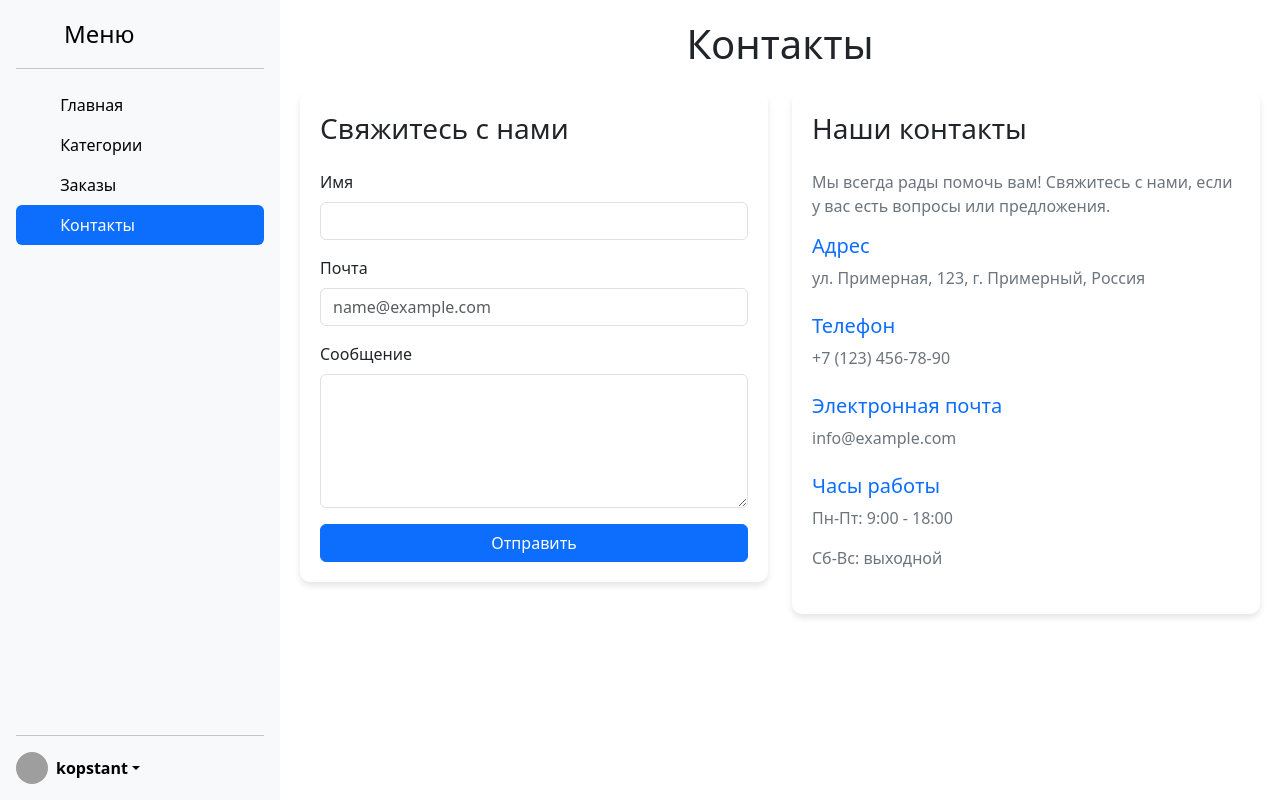
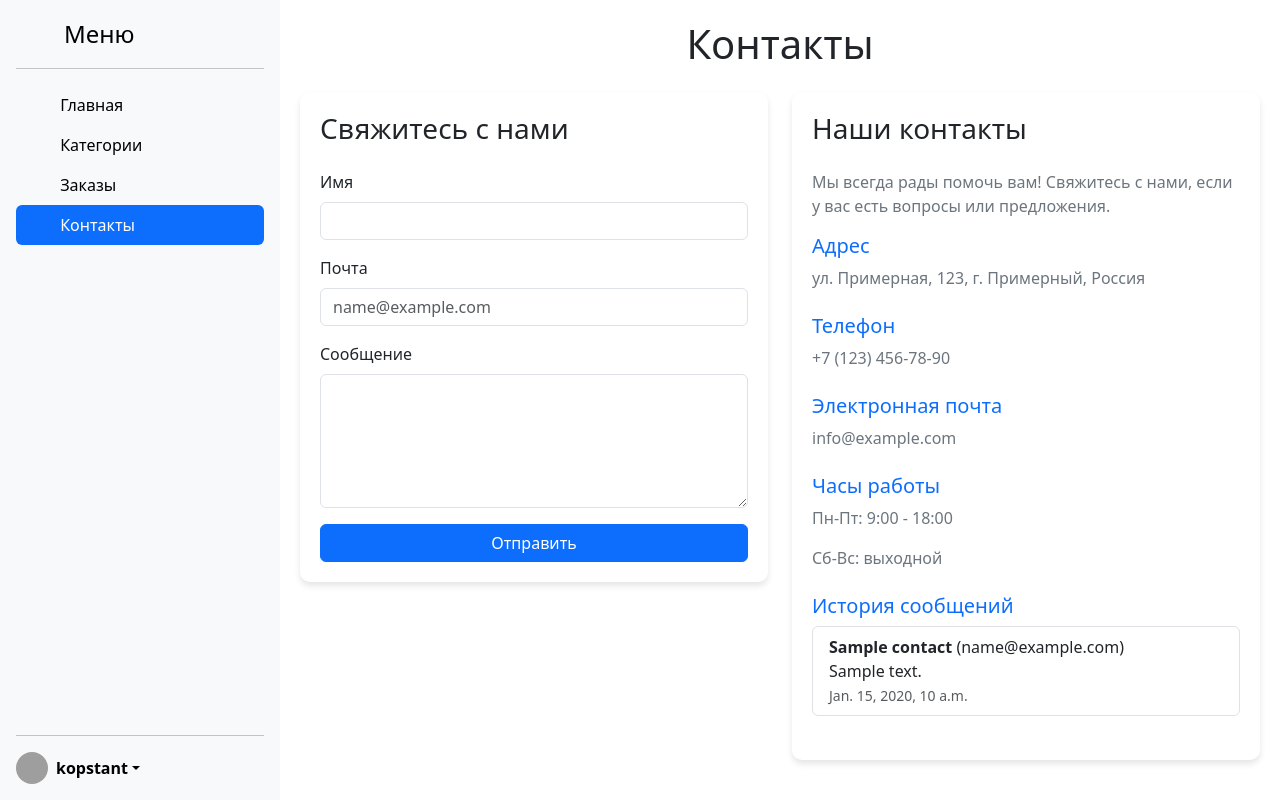
Before and after one commit to kopstant/internet-shop, a Django app: page /contact/ in a window 1280 px wide. Run offline with Django 5.2, Linux system fonts and the light colour scheme; tables that the repository leaves empty hold one stand-in row (values such as "Sample post"); some libraries are stand-ins or nearby versions; grey boxes are pictures that could not be loaded.

Commit message:
Добавлено в контроллер отображения главной страницы выборку последних 5 созданных продуктов, отображается в консоли Создана модель для хранения контактных данных, данные выводятся на страницу с контактами. Миграции применены

```diff
--- a/catalog/models.py
+++ b/catalog/models.py
@@ -7,8 +7,7 @@ class Product(models.Model):
     product_name = models.CharField(max_length=100, verbose_name='название')
     description = models.TextField(verbose_name='описание', **NULLABLE)
     preview = models.ImageField(upload_to='catalog/', verbose_name='превью', **NULLABLE)
-    category = models.ForeignKey("Category", on_delete=models.SET_NULL, verbose_name='категория',
-                                 **NULLABLE)
+    category = models.ForeignKey("Category", on_delete=models.SET_NULL, verbose_name='категория', **NULLABLE)
     price = models.IntegerField(verbose_name='цена за покупку')
     created_at = models.DateField(**NULLABLE, verbose_name='дата создания')
     updated_at = models.DateField(**NULLABLE, verbose_name='дата последнего изменения')
@@ -37,3 +36,18 @@ class Category(models.Model):
     class Meta:
         verbose_name = 'Категория'
         verbose_name_plural = 'Категории'
+
+
+class Contact(models.Model):
+    name = models.CharField(max_length=100, verbose_name='имя')
+    email = models.EmailField(verbose_name='Email')
+    message = models.TextField(verbose_name='сообщение')
+    created_at = models.DateTimeField(auto_now_add=True, verbose_name='дата создания')
+
+    def __str__(self):
+        return f'{self.name} - {self.email}'
+
+    class Meta:
+        verbose_name = 'Контакт'
+        verbose_name_plural = 'Контакты'
+        ordering = ('-created_at',)
--- a/catalog/templates/main/contact.html
+++ b/catalog/templates/main/contact.html
@@ -1,10 +1,11 @@
+{% load static %}
 <!DOCTYPE html>
 <html lang="en">
 <head>
     <meta charset="UTF-8">
     <meta name="viewport" content="width=device-width, initial-scale=1">
-    <link href="/static/css/bootstrap.min.css" rel="stylesheet">
-    <script src="/static/js/bootstrap.bundle.min.js"></script>
+    <link href="{% static 'css/bootstrap.min.css' %}" rel="stylesheet">
+    <script src="{% static 'js/bootstrap.bundle.min.js' %}"></script>
     <title>Контакты</title>
     <style>
         html, body {
@@ -161,6 +162,24 @@
                         <p>Пн-Пт: 9:00 - 18:00</p>
                         <p>Сб-Вс: выходной</p>
                     </div>
+
+                    <!-- История сообщений -->
+                    <div class="mb-4">
+                        <h5>История сообщений</h5>
+                        {% if contacts %}
+                            <ul class="list-group">
+                                {% for contact in contacts %}
+                                    <li class="list-group-item">
+                                        <strong>{{ contact.name }}</strong> ({{ contact.email }})<br>
+                                        {{ contact.message }}<br>
+                                        <small class="text-muted">{{ contact.created_at }}</small>
+                                    </li>
+                                {% endfor %}
+                            </ul>
+                        {% else %}
+                            <p class="text-muted">Сообщений пока нет.</p>
+                        {% endif %}
+                    </div>
                 </div>
             </div>
         </div>
--- a/catalog/views.py
+++ b/catalog/views.py
@@ -1,8 +1,16 @@
-from django.shortcuts import render
+from django.shortcuts import render, redirect
+from catalog.models import Product, Contact
 
 
 def home(request):
-    return render(request, 'home.html')
+    #   Выборка последних 5 созданных продуктов
+    latest_products = Product.objects.order_by('-created_at')[:5]
+
+    #   Вывод в консоль
+    for product in latest_products:
+        print(f'Продукт: {product.product_name}, Цена: {product.price}, Категория: {product.category}')
+
+    return render(request, 'home.html', {'latest_products': latest_products})
 
 
 def contact(request):
@@ -10,5 +18,13 @@ def contact(request):
         name = request.POST['name']
         email = request.POST['email']
         message = request.POST['message']
+
+        Contact.objects.create(name=name, email=email, message=message)
+
         print(f'Вам сообщение с вашего веб-магазина: {name}, {email}, {message}')
-    return render(request, 'contact.html')
+
+        return redirect('catalog:contact')
+
+    contact = Contact.objects.all()
+
+    return render(request, 'contact.html', {'contacts': contact})
```
Also changed, not shown: catalog/admin.py (+7 -1 lines), catalog/migrations/0002_contact.py (added).
